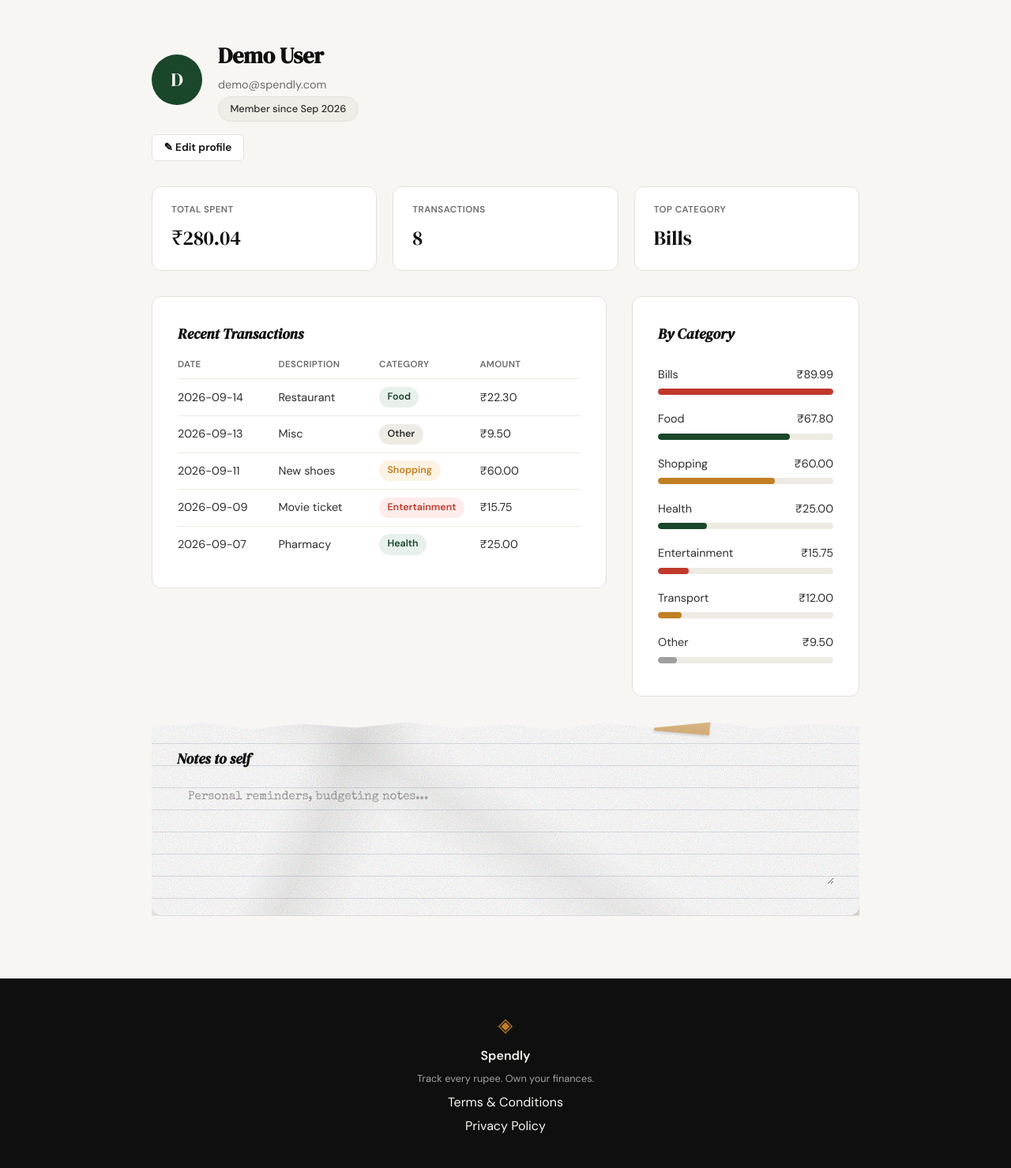
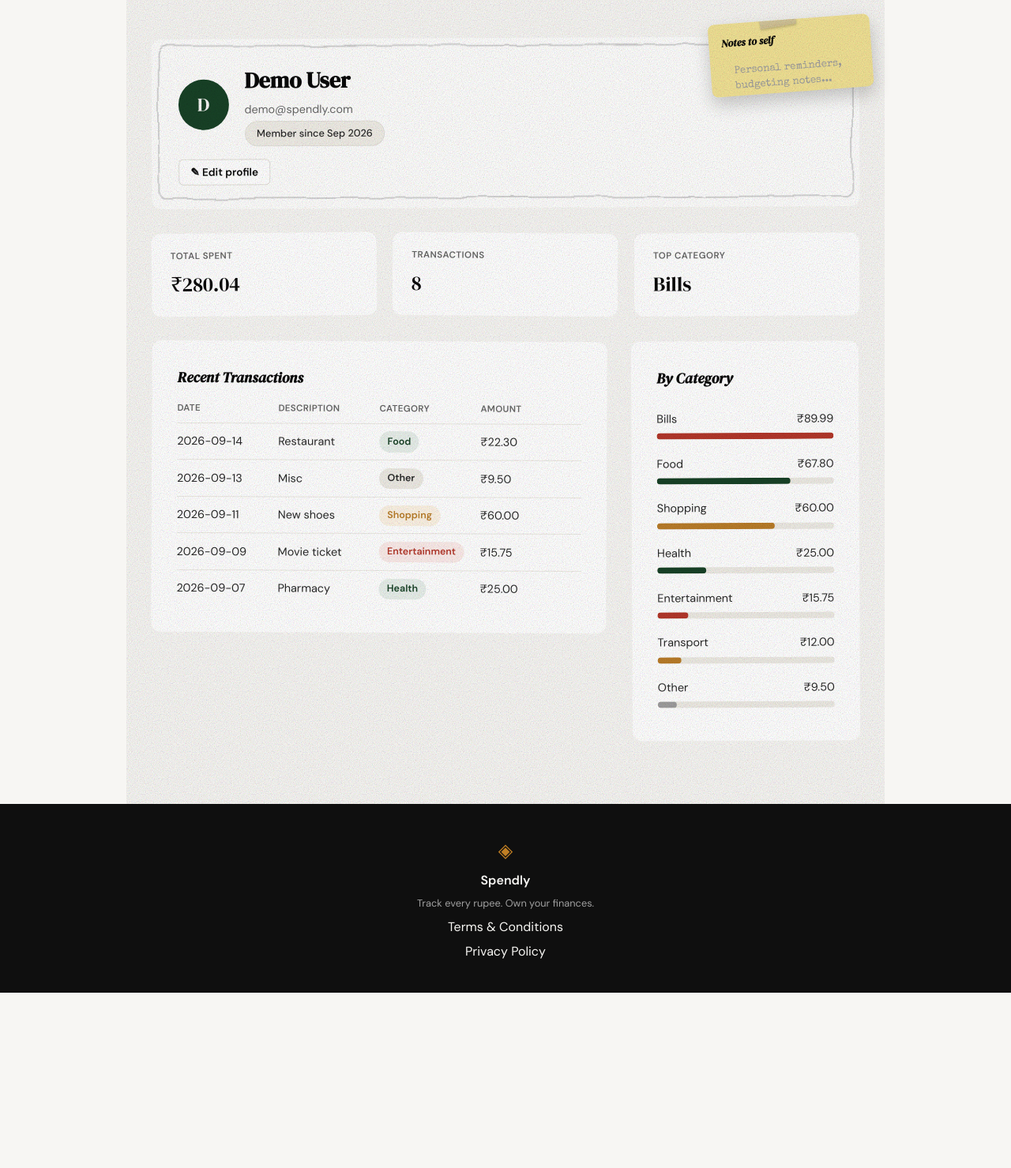
Before and after one commit to shreyansh0714/expense-tracker, a Flask app: page /profile in a window 1280 px wide. Shown: the part 61-1540 px from the top of the page at 79% size. After the commit the page ends 1318 px from the top, so only its background shows below. Run offline with Flask 3, Linux system fonts and the light colour scheme; the visitor is signed in with stand-in values (Sample User, id 1); data comes from the database, SQL or seed files in the repository.

Commit message:
Implement Phase F: paper-theme visual polish on the profile page
Applies the approved mockup to the real page: page-level crumpled-
paper background with visible fold lines (scoped to .profile-section,
not global body), a shared hand-drawn SVG-outline border on the
header, stat tiles, transactions table, and by-category card, each
with a slight individual rotation, and the Notes card converted into
a sticky note attached to the header card's top-right corner - small
at rest, expanding via :focus-within on the textarea, content in the
typewriter font.

Removes the old per-card paper system as dead code: .paper-card (+
torn-top/torn-both/kraft/notes-card), .paper-pin, .paper-tape,
.pencil-tag, .paper-card-header, .paper-hole - confirmed via grep
that nothing else in the app referenced them.

```diff
--- a/static/css/style.css
+++ b/static/css/style.css
@@ -705,6 +705,11 @@ a { color: inherit; text-decoration: none; }
 }
 
 .profile-header {
+    position: relative;
+    z-index: 1;
+    background: rgba(255, 255, 255, .8);
+    border-radius: var(--radius-md);
+    padding: 1.85rem 2.1rem;
     display: flex;
     flex-direction: column;
     gap: 1rem;
@@ -784,8 +789,9 @@ a { color: inherit; text-decoration: none; }
 }
 
 .stat-tile {
+    position: relative;
+    z-index: 1;
     background: var(--paper-card);
-    border: 1px solid var(--border);
     border-radius: var(--radius-md);
     padding: 1.25rem 1.5rem;
     display: flex;
@@ -974,22 +980,18 @@ textarea.form-input {
 /* Profile page — paper-ledger polish (spendly-ui-polish)              */
 /* ------------------------------------------------------------------ */
 
-.profile-section .auth-card { margin-bottom: 0; }
-
-.paper-card {
+.profile-section {
     position: relative;
-    border: none;
-    background-color: var(--paper-card);
-    background-image: var(--crease);
+    background-color: var(--paper);
+    background-image: var(--crease), var(--crease-lines);
     background-blend-mode: multiply, multiply;
-    filter: drop-shadow(3px 7px 9px rgba(15,10,3,.28)) contrast(1.03) saturate(.93);
+    filter: contrast(1.05) saturate(.9);
 }
 
-.paper-card::after {
+.profile-section::after {
     content: "";
     position: absolute;
     inset: 0;
-    border-radius: inherit;
     background-image: var(--grain);
     background-size: 140px 140px;
     mix-blend-mode: multiply;
@@ -997,101 +999,88 @@ textarea.form-input {
     pointer-events: none;
 }
 
-.paper-card.torn-top {
-    clip-path: polygon(
-        0% 6px, 7% 0px, 14% 9px, 21% 2px, 29% 7px, 36% 0px, 43% 8px, 50% 3px,
-        57% 9px, 64% 1px, 71% 7px, 79% 0px, 86% 8px, 93% 2px, 100% 6px,
-        100% 100%, 0% 100%
-    );
+.profile-section .auth-card {
+    position: relative;
+    z-index: 1;
+    margin-bottom: 0;
+    border: none;
 }
 
-.paper-card.torn-both {
-    padding-bottom: 2.5rem;
-    clip-path: polygon(
-        0% 6px, 7% 0px, 14% 9px, 21% 2px, 29% 7px, 36% 0px, 43% 8px, 50% 3px,
-        57% 9px, 64% 1px, 71% 7px, 79% 0px, 86% 8px, 93% 2px, 100% 6px,
-        100% calc(100% - 6px), 93% calc(100% - 2px), 86% calc(100% - 8px), 79% 100%,
-        71% calc(100% - 7px), 64% 100%, 57% calc(100% - 9px), 50% 100%,
-        43% calc(100% - 8px), 36% 100%, 29% calc(100% - 7px), 21% 100%,
-        14% calc(100% - 9px), 7% 100%, 0% calc(100% - 6px)
-    );
+.hand-drawn { position: relative; }
+
+.hand-drawn > svg {
+    position: absolute;
+    inset: 0;
+    width: 100%;
+    height: 100%;
+    pointer-events: none;
 }
 
-.paper-card.kraft { background-color: var(--kraft); }
-
-.paper-card.notes-card {
-    background-image:
-        var(--crease),
-        repeating-linear-gradient(to bottom, transparent 0 27px, var(--ruled-line) 27px 28px);
-    background-blend-mode: multiply, multiply, normal;
-}
-
-.paper-card.notes-card textarea.form-input {
-    background: transparent;
-    border: none;
-    min-height: 8rem;
-    font-family: var(--font-type);
-}
+.tilt-a { transform: rotate(-0.25deg); }
+.tilt-b { transform: rotate(-0.6deg); }
+.tilt-c { transform: rotate(0.5deg); }
+.tilt-d { transform: rotate(-0.3deg); }
+.tilt-e { transform: rotate(0.25deg); }
+.tilt-f { transform: rotate(-0.25deg); }
 
 .profile-card-title {
     font-style: italic;
 }
 
-.paper-pin,
-.paper-tape {
+.notes-sticky {
+    position: absolute;
+    top: -22px;
+    right: -16px;
+    z-index: 3;
+    width: 205px;
+    height: 92px;
+    overflow: hidden;
+    background: var(--sticky);
+    border-radius: 8px;
+    padding: .9rem 1rem;
+    box-shadow: 0 10px 22px rgba(0,0,0,.2);
+    transform: rotate(-4deg);
+    transition: width .25s ease, height .25s ease, transform .25s ease;
+}
+
+.notes-sticky:focus-within {
+    width: 340px;
+    height: 220px;
+    transform: rotate(0deg);
+    z-index: 50;
+}
+
+.notes-sticky-tape {
     position: absolute;
     top: -9px;
-    left: 50%;
-    translate: -50% 0;
-    z-index: 2;
+    left: 32%;
+    width: 46px;
+    height: 17px;
+    background: linear-gradient(rgba(255,255,255,.25), rgba(255,255,255,0)), var(--kraft-line);
+    opacity: .8;
+    rotate: -5deg;
+    box-shadow: 0 2px 3px rgba(0,0,0,.22);
 }
 
-.paper-pin {
-    width: 16px;
-    height: 16px;
-    border-radius: 50%;
-    background: radial-gradient(circle at 34% 30%, #f6dd9a, var(--accent-2) 60%, #8a5a12);
-    box-shadow: 0 3px 5px rgba(0,0,0,.4);
+.notes-sticky-title {
+    font-size: .82rem;
+    margin-bottom: .35rem;
 }
 
-.paper-tape {
-    width: 70px;
-    height: 24px;
-    top: -10px;
-    background: linear-gradient(rgba(255,255,255,.2), rgba(255,255,255,0)), var(--accent-2);
-    opacity: .62;
-    box-shadow: 0 2px 3px rgba(0,0,0,.25);
+.notes-sticky textarea.form-input {
+    width: 100%;
+    height: calc(100% - 1.7rem);
+    background: transparent;
+    border: none;
+    resize: none;
+    font-family: var(--font-type);
+    font-size: .82rem;
+    line-height: 1.45;
+    color: var(--ballpoint);
 }
 
-.paper-tape.left { left: 25%; rotate: -6deg; }
-.paper-tape.right { left: 75%; rotate: 5deg; }
-
-.pencil-tag {
-    display: inline-flex;
-    align-items: center;
-    gap: .3rem;
-    font-family: var(--font-body);
-    font-size: .68rem;
-    font-weight: 600;
-    color: var(--coral);
-    white-space: nowrap;
-}
-
-.paper-card-header {
-    display: flex;
-    align-items: baseline;
-    justify-content: space-between;
-    gap: .75rem;
-    margin-bottom: 1.3rem;
-}
-
-.paper-hole {
-    width: 13px;
-    height: 13px;
-    border-radius: 50%;
-    background: var(--ink);
-    opacity: .12;
-    margin-bottom: 1rem;
+@media (prefers-reduced-motion: reduce) {
+    .notes-sticky { transition: none; }
 }
 
 
--- a/templates/profile.html
+++ b/templates/profile.html
@@ -4,8 +4,19 @@
 
 {% block content %}
 
+<svg width="0" height="0" style="position:absolute">
+    <filter id="hand-drawn" x="-6%" y="-25%" width="112%" height="150%">
+        <feTurbulence type="fractalNoise" baseFrequency="0.018" numOctaves="3" seed="7" result="noise"></feTurbulence>
+        <feDisplacementMap in="SourceGraphic" in2="noise" scale="7"></feDisplacementMap>
+    </filter>
+</svg>
+
 <section class="profile-section">
 
+    <div class="hand-drawn tilt-a">
+        <svg preserveAspectRatio="none">
+            <rect x="1%" y="4%" width="98%" height="90%" rx="10" fill="none" stroke="var(--ink)" stroke-width="1.7" filter="url(#hand-drawn)"></rect>
+        </svg>
         <div class="profile-header">
             <div class="profile-header-main">
                 <div class="profile-avatar">{{ (name[0]|upper) if name else "?" }}</div>
@@ -17,12 +28,23 @@
             </div>
             <button type="button" id="open-edit-profile" class="profile-edit-btn">&#9998; Edit profile</button>
         </div>
+        <div class="notes-sticky">
+            <div class="notes-sticky-tape"></div>
+            <h2 class="profile-card-title notes-sticky-title">Notes to self</h2>
+            <textarea name="notes" form="profile-form" class="form-input" maxlength="2000"
+                      placeholder="Personal reminders, budgeting notes...">{{ notes }}</textarea>
+        </div>
+    </div>
 
     {% if error %}
     <div class="auth-error profile-error">{{ error }}</div>
     {% endif %}
 
     <div class="profile-stats-row">
+        <div class="hand-drawn tilt-b">
+            <svg preserveAspectRatio="none">
+                <rect x="1.5%" y="5%" width="97%" height="88%" rx="8" fill="none" stroke="var(--ink)" stroke-width="1.5" filter="url(#hand-drawn)"></rect>
+            </svg>
             <div class="stat-tile">
                 <span class="stat-tile-label">Total Spent</span>
                 <span class="stat-tile-value">₹{{ "%.2f"|format(monthly_total) }}</span>
@@ -30,18 +52,33 @@
                 <span class="stat-tile-subtext">₹{{ "%.2f"|format(monthly_total) }} of ₹{{ "%.2f"|format(budget_amount) }} budget used</span>
                 {% endif %}
             </div>
+        </div>
+        <div class="hand-drawn tilt-c">
+            <svg preserveAspectRatio="none">
+                <rect x="1.5%" y="5%" width="97%" height="88%" rx="8" fill="none" stroke="var(--ink)" stroke-width="1.5" filter="url(#hand-drawn)"></rect>
+            </svg>
             <div class="stat-tile">
                 <span class="stat-tile-label">Transactions</span>
                 <span class="stat-tile-value">{{ transaction_count }}</span>
             </div>
+        </div>
+        <div class="hand-drawn tilt-d">
+            <svg preserveAspectRatio="none">
+                <rect x="1.5%" y="5%" width="97%" height="88%" rx="8" fill="none" stroke="var(--ink)" stroke-width="1.5" filter="url(#hand-drawn)"></rect>
+            </svg>
             <div class="stat-tile">
                 <span class="stat-tile-label">Top Category</span>
                 <span class="stat-tile-value">{{ top_category or "—" }}</span>
             </div>
         </div>
+    </div>
 
     <div class="profile-content-grid">
 
+        <div class="hand-drawn tilt-e">
+        <svg preserveAspectRatio="none">
+            <rect x="1%" y="2.5%" width="98%" height="95%" rx="10" fill="none" stroke="var(--ink)" stroke-width="1.6" filter="url(#hand-drawn)"></rect>
+        </svg>
         <div class="auth-card">
             <h2 class="profile-card-title">Recent Transactions</h2>
             {% if recent_expenses %}
@@ -69,7 +106,12 @@
             <p class="profile-empty-state">No expenses logged yet.</p>
             {% endif %}
         </div>
+        </div>
 
+        <div class="hand-drawn tilt-f">
+        <svg preserveAspectRatio="none">
+            <rect x="1.2%" y="2.5%" width="97.5%" height="95%" rx="10" fill="none" stroke="var(--ink)" stroke-width="1.6" filter="url(#hand-drawn)"></rect>
+        </svg>
         <div class="auth-card">
             <h2 class="profile-card-title">By Category</h2>
             {% if category_totals %}
@@ -89,14 +131,8 @@
             <p class="profile-empty-state">No expenses logged this month yet.</p>
             {% endif %}
         </div>
-
         </div>
 
-    <div class="auth-card paper-card notes-card torn-top">
-        <div class="paper-tape right"></div>
-        <h2 class="profile-card-title">Notes to self</h2>
-        <textarea name="notes" form="profile-form" class="form-input" maxlength="2000"
-                  placeholder="Personal reminders, budgeting notes...">{{ notes }}</textarea>
     </div>
 
 </section>
```
Also changed, not shown: .claude/PROGRESS.md. Lines whose indentation alone changed are shown as unchanged.
